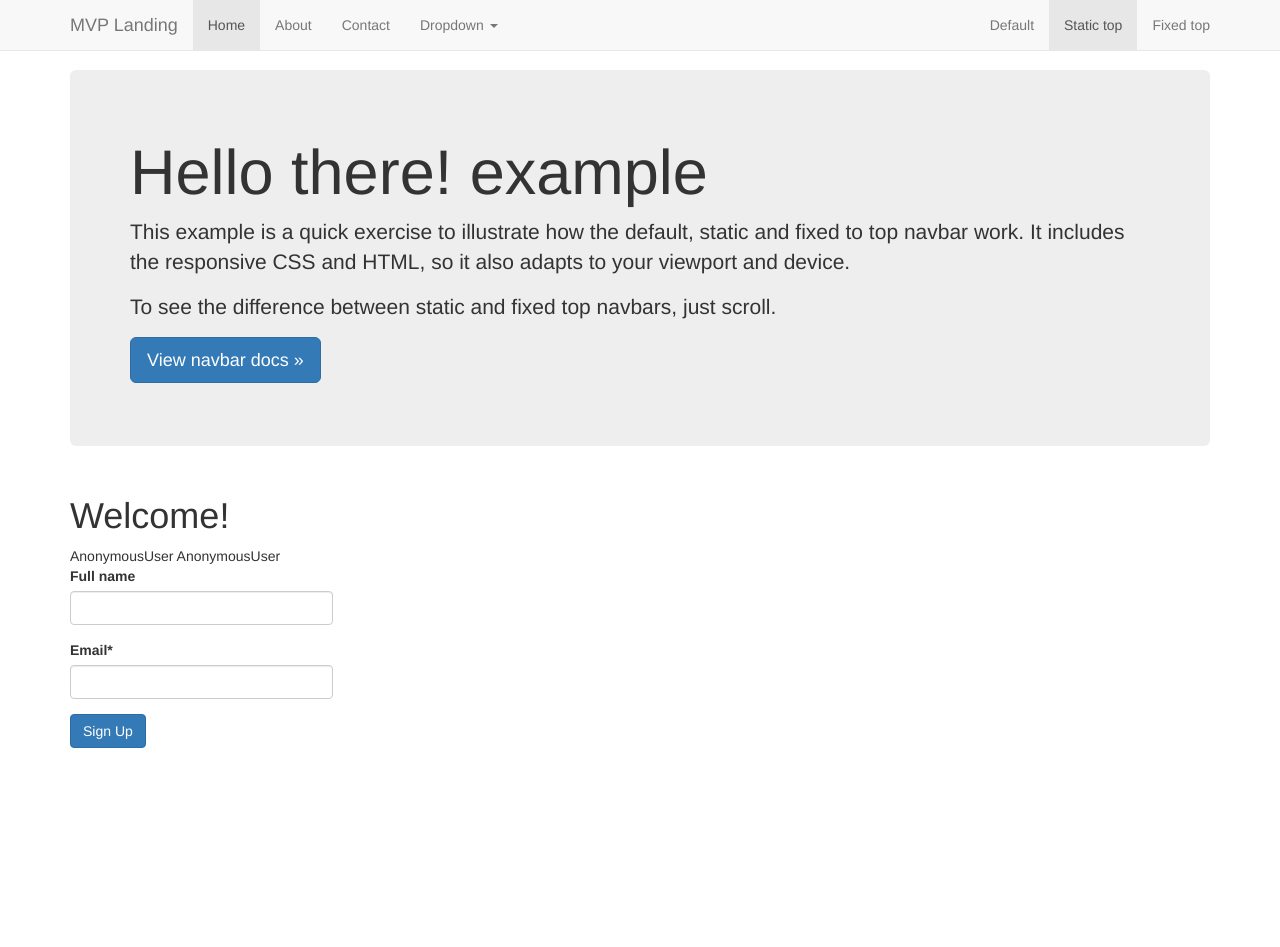
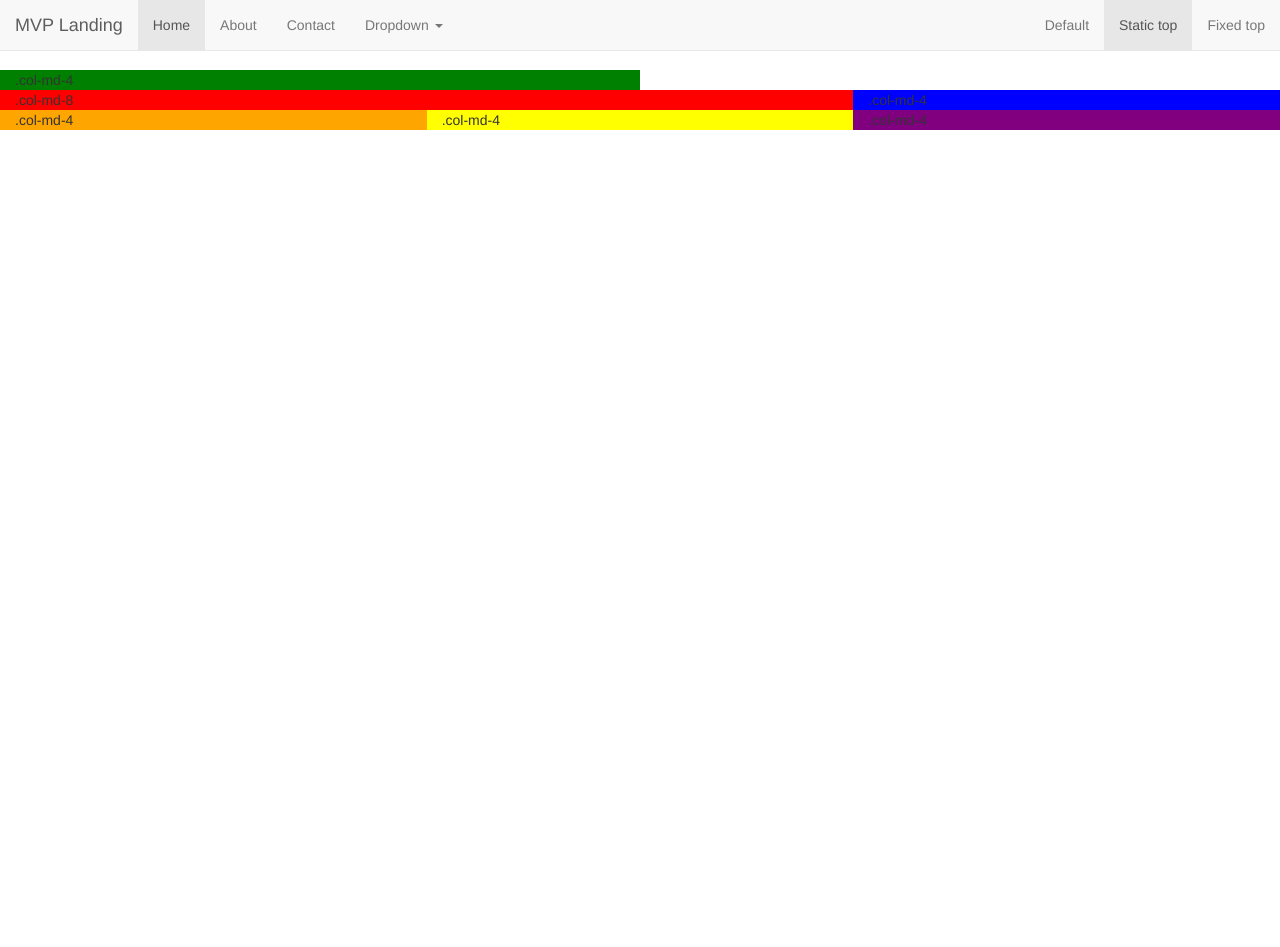
Before and after one commit to jafrancov/trydjango18, a Django app: page / in a window 1280 px wide. Shown: the top 947 px of the page. Run offline with Django 3.2, Linux system fonts and the light colour scheme; some libraries are stand-ins or nearby versions.

Commit message:
Lessen 22 - Bootstrap grid system
Code for Lessen 22

```diff
--- a/newsletter/views.py
+++ b/newsletter/views.py
@@ -23,7 +23,7 @@ def home(request):
             "title": "Thank you!"
         }
 
-    return render(request, "home.html", context)
+    return render(request, "example_fluid.html", context)
 
 
 def contact(request):
--- a/templates/base.html
+++ b/templates/base.html
@@ -19,7 +19,7 @@
   {% include 'navbar.html' %}
 
 
-    <div class="container">
+    <div class="container-fluid">
       {% block jumbotron %}
       <!-- Main component for a primary marketing message or call to action -->
       <div class="jumbotron">
--- /dev/null
+++ b/templates/example_fluid.html
@@ -0,0 +1,33 @@
+{% extends 'base.html' %}
+
+{% block jumbotron%}
+{% endblock %}
+
+{% block content %}
+
+<div class="row">
+    <div class="col-sm-6" style="background-color: green;">.col-md-4</div>
+</div>
+<div class="row">
+  <div class="col-md-8 col-sm-6" style="background-color: red;">.col-md-8
+      <div class="row">
+          <div class="col-md-6 col-sm-8" style="background-color: orange;">.col-md-4</div>
+          <div class="col-md-6 col-sm-4" style="background-color: yellow;">.col-md-4</div>
+      </div>
+  </div>
+  <div class="col-md-4 col-sm-6" style="background-color: blue;">.col-md-4
+      <div class="row">
+          <div class="col-md-12" style="background-color: purple;">.col-md-4</div>
+      </div>
+  </div>
+</div>
+<!--<div class="row">
+  <div class="col-md-4">.col-md-4</div>
+  <div class="col-md-4">.col-md-4</div>
+  <div class="col-md-4">.col-md-4</div>
+</div>
+<div class="row">
+  <div class="col-md-6">.col-md-6</div>
+  <div class="col-md-6">.col-md-6</div>
+</div>-->
+{% endblock %}
--- a/templates/navbar.html
+++ b/templates/navbar.html
@@ -1,6 +1,6 @@
 <!-- Static navbar -->
     <nav class="navbar navbar-default navbar-static-top">
-      <div class="container">
+      <div class="container-fluid">
         <div class="navbar-header">
           <button type="button" class="navbar-toggle collapsed" data-toggle="collapse" data-target="#navbar" aria-expanded="false" aria-controls="navbar">
             <span class="sr-only">Toggle navigation</span>
```
